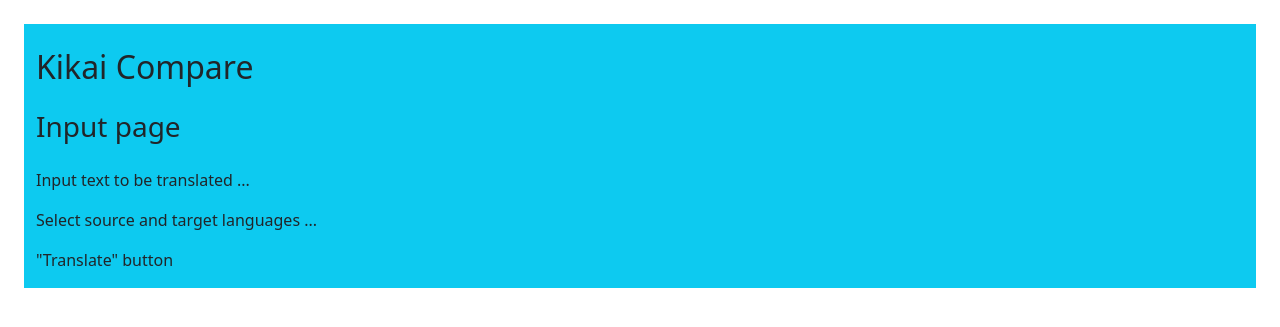
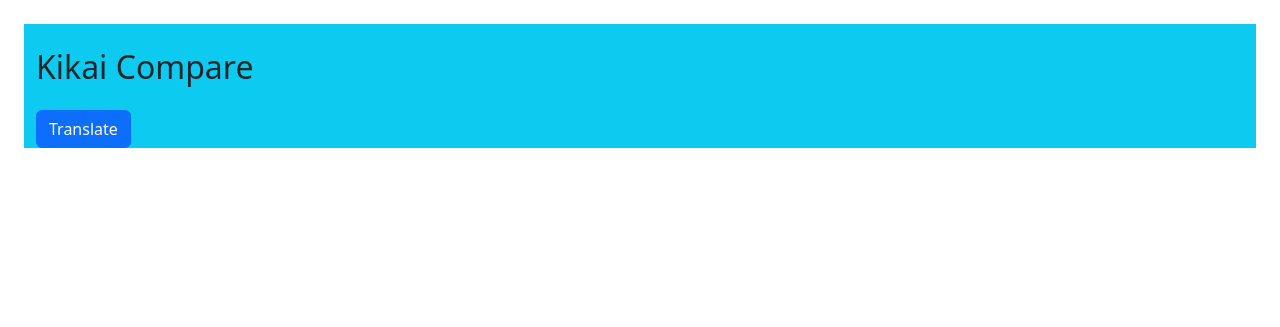
Before and after one commit to 4ka0/honyaku_assist, a Django app: page / in a window 1280 px wide. Shown: the top 327 px of the page. Run offline with Django 4.2, Linux system fonts and the light colour scheme; parts of the project's set-up code (start-up, migrations or seed data) failed here and were passed over; some libraries are stand-ins or nearby versions.

Commit message:
Template update

```diff
--- a/templates/input.html
+++ b/templates/input.html
@@ -2,9 +2,10 @@
 
 {% block content %}
 
-    <h3 class="my-4">Input page</h3>
-    <p>Input text to be translated ...</p>
-    <p>Select source and target languages ...</p>
-    <p>"Translate" button</p>
+    <form method="POST">
+        {% csrf_token %}
+        {{ form }}
+        <button type="submit" class="btn btn-primary">Translate</button>
+    </form>
 
 {% endblock %}
```
Also changed, not shown: templates/output.html (+7 -0 lines).
